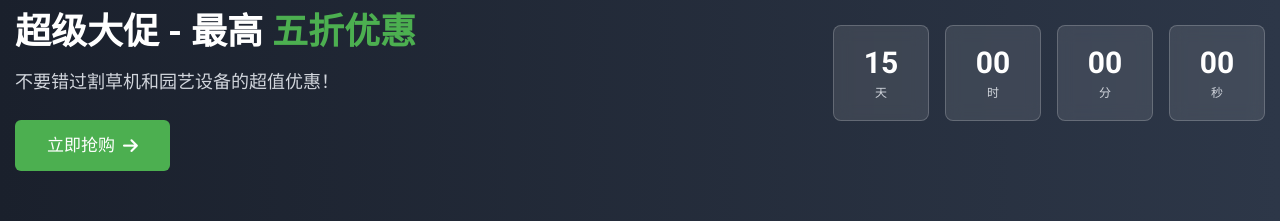
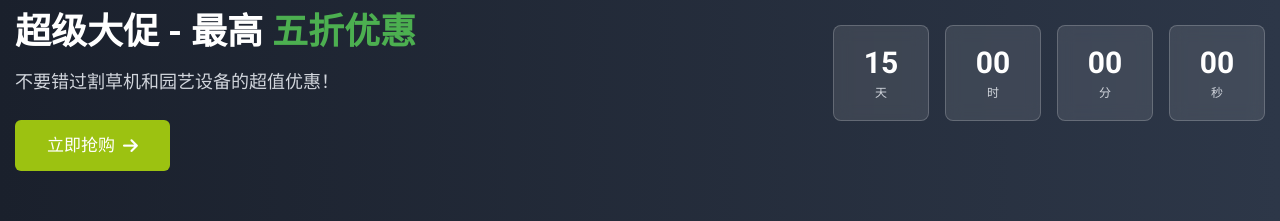
Before and after one commit to kyshilei-ops/binglijinwei, a Next.js app: page / in a window 1280 px wide. Shown: the part 1466-1687 px from the top of the page. Built offline with nearby package versions, Linux system fonts and the light colour scheme; no server answers; the database is empty.

Commit message:
Link countdown button to products page

```diff
--- a/src/components/sections/CountdownBanner.tsx
+++ b/src/components/sections/CountdownBanner.tsx
@@ -39,7 +39,7 @@ export function CountdownBanner() {
             <p className="text-[#4caf50] font-medium text-lg mb-2 uppercase tracking-wide">{t("countdown_subtitle", lang)}</p>
             <h2 className="text-3xl md:text-4xl font-bold text-white mb-4">{t("countdown_title", lang)} <span className="text-[#4caf50]">{t("countdown_highlight", lang)}</span></h2>
             <p className="text-gray-300 text-lg mb-6 max-w-md">{t("countdown_desc", lang)}</p>
-            <Link href="#" className="inline-flex items-center px-8 py-3 bg-[#4caf50] hover:bg-[#388e3c] text-white font-medium rounded-md transition-colors">{t("countdown_btn", lang)} <i className="fas fa-arrow-right ml-2"></i></Link>
+            <Link href="/products" className="inline-flex items-center px-8 py-3 text-white font-medium rounded-md transition-colors" style={{ backgroundColor: "#9cc211" }}>{t("countdown_btn", lang)} <i className="fas fa-arrow-right ml-2"></i></Link>
           </div>
           <div className="flex gap-4">
             {boxes.map((box) => (
```
